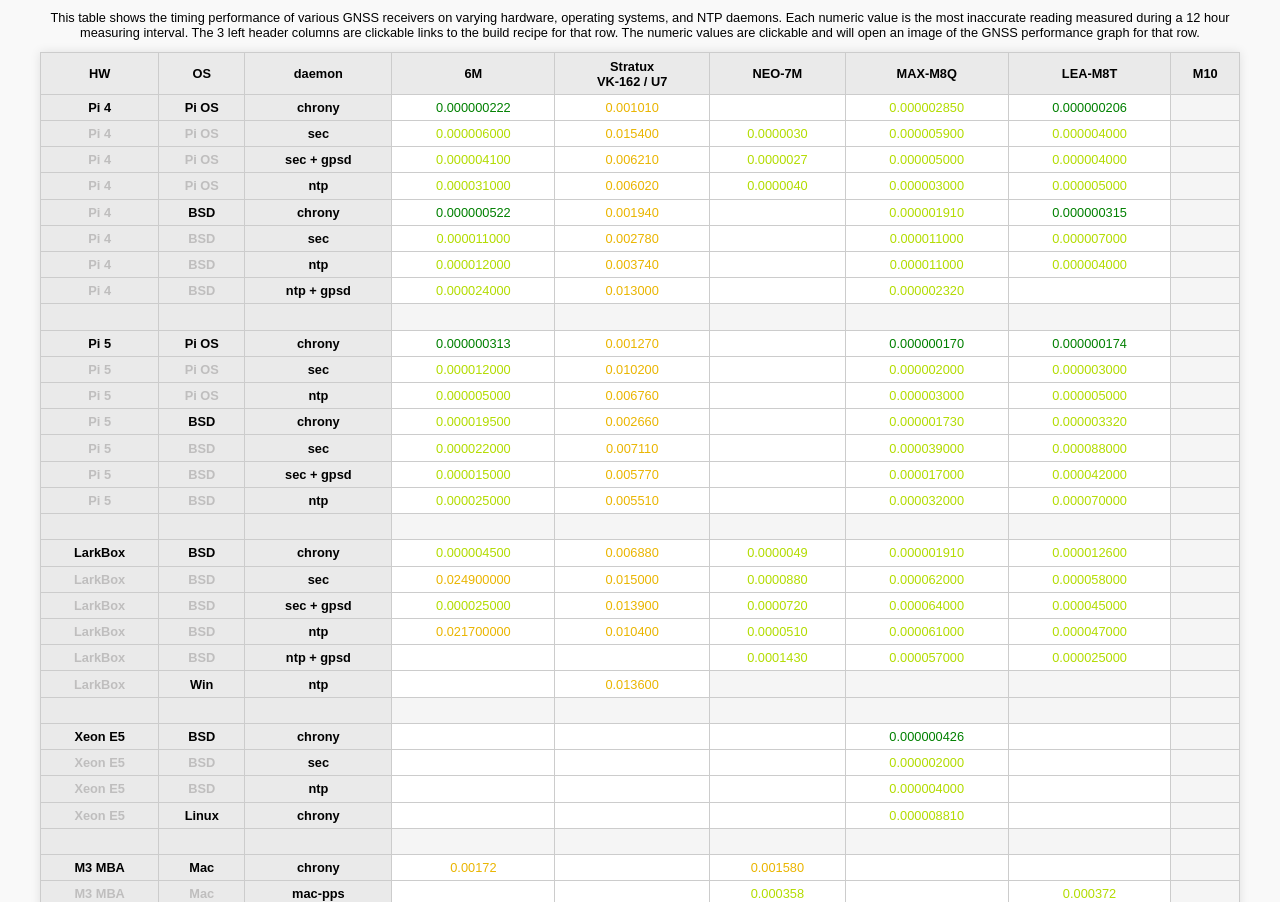
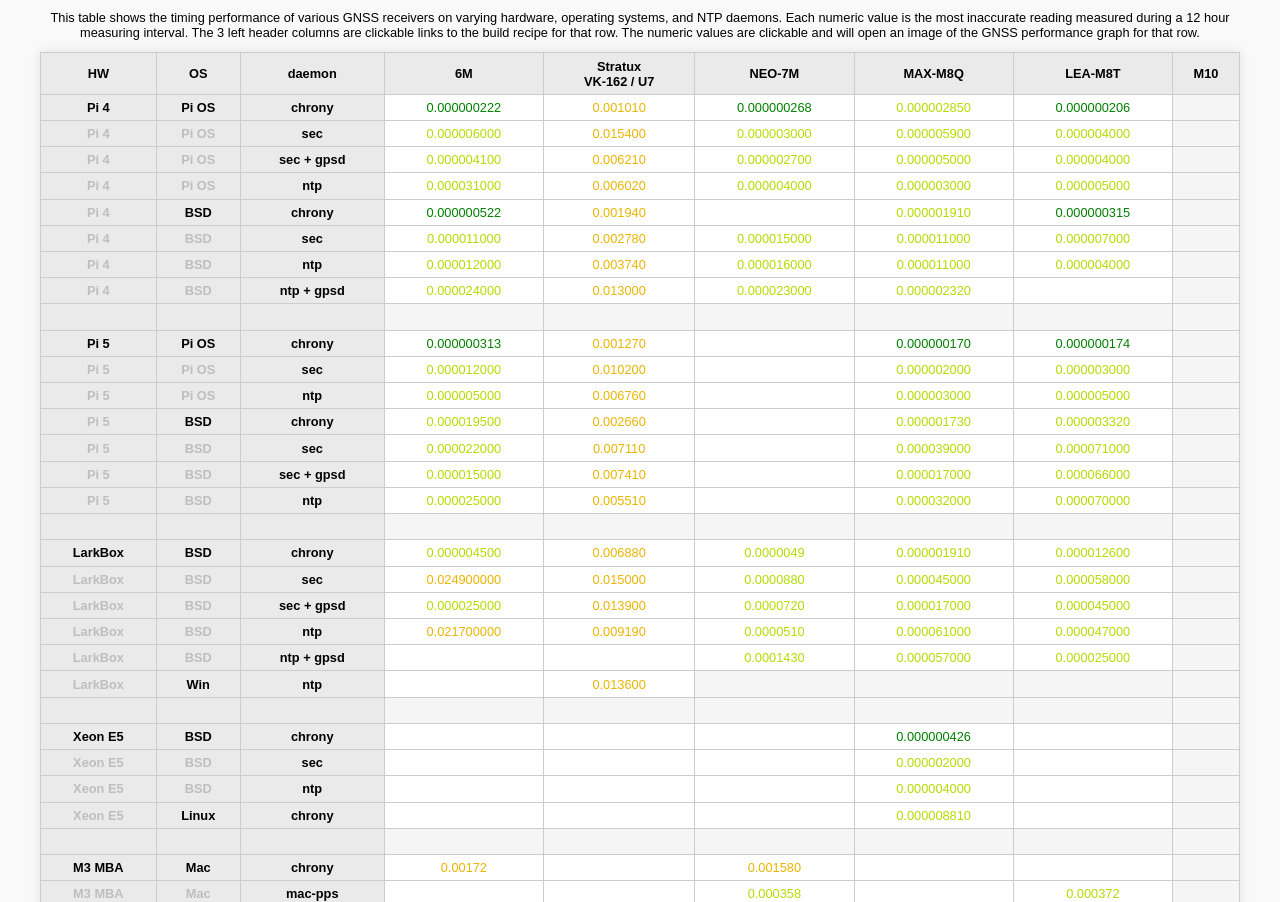
Before and after one commit to BYO-NTP/BYO-NTP.github.io, a website: page htdocs/accuracy.html in a window 1280 px wide. Shown: the part 198-1100 px from the top of the page. Drawn offline with Linux system fonts and the light colour scheme.

Commit message:
accuracy: add pi4 + 7m, updates

```diff
--- a/htdocs/accuracy.html
+++ b/htdocs/accuracy.html
@@ -87,45 +87,45 @@
     </thead>
     <tbody>
       <tr><th>Pi 4</th><th>Pi OS</th><th>chrony</th>
-          <td>0.000000222</td><td>0.001010</td><td>0.0000000</td><td>0.000002850</td><td>0.000000206</td><td></td></tr>
+          <td>0.000000222</td><td>0.001010</td><td>0.000000268</td><td>0.000002850</td><td>0.000000206</td><td></td></tr>
       <tr><th class="grey">Pi 4</th><th class="grey">Pi OS</th><th>sec</th>
-          <td>0.000006000</td><td>0.015400</td><td>0.0000030</td><td>0.000005900</td><td>0.000004000</td><td></td></tr>
+          <td>0.000006000</td><td>0.015400</td><td>0.000003000</td><td>0.000005900</td><td>0.000004000</td><td></td></tr>
       <tr><th class="grey">Pi 4</th><th class="grey">Pi OS</th><th>sec + gpsd</th>
-          <td>0.000004100</td><td>0.006210</td><td>0.0000027</td><td>0.000005000</td><td>0.000004000</td><td></td></tr>
+          <td>0.000004100</td><td>0.006210</td><td>0.000002700</td><td>0.000005000</td><td>0.000004000</td><td></td></tr>
       <tr><th class="grey">Pi 4</th><th class="grey">Pi OS</th><th>ntp</th>
-          <td>0.000031000</td><td>0.006020</td><td>0.0000040</td><td>0.000003000</td><td>0.000005000</td><td></td></tr>
+          <td>0.000031000</td><td>0.006020</td><td>0.000004000</td><td>0.000003000</td><td>0.000005000</td><td></td></tr>
       <tr><th class="grey">Pi 4</th><th>BSD</th><th>chrony</th>
-          <td>0.000000522</td><td>0.001940</td><td>         </td><td>0.000001910</td><td>0.000000315</td><td></td></tr>
+          <td>0.000000522</td><td>0.001940</td><td>           </td><td>0.000001910</td><td>0.000000315</td><td></td></tr>
       <tr><th class="grey">Pi 4</th><th class="grey">BSD</th><th>sec</th>
-          <td>0.000011000</td><td>0.002780</td><td>         </td><td>0.000011000</td><td>0.000007000</td><td></td></tr>
+          <td>0.000011000</td><td>0.002780</td><td>0.000015000</td><td>0.000011000</td><td>0.000007000</td><td></td></tr>
       <tr><th class="grey">Pi 4</th><th class="grey">BSD</th><th>ntp</th>
-          <td>0.000012000</td><td>0.003740</td><td>         </td><td>0.000011000</td><td>0.000004000</td><td></td></tr>
+          <td>0.000012000</td><td>0.003740</td><td>0.000016000</td><td>0.000011000</td><td>0.000004000</td><td></td></tr>
       <tr><th class="grey">Pi 4</th><th class="grey">BSD</th><th>ntp + gpsd</th>
-          <td>0.000024000</td><td>0.013000</td><td>         </td><td>0.000002320</td><td>           </td><td></td></tr>
+          <td>0.000024000</td><td>0.013000</td><td>0.000023000</td><td>0.000002320</td><td>           </td><td></td></tr>
       <tr><th>&nbsp;</th><th></th><th></th><td></td><td></td><td></td><td></td><td></td><td></td></tr>
       <tr><th>Pi 5</th><th>Pi OS</th><th>chrony</th>
-          <td>0.000000313</td><td>0.001270</td><td>         </td><td>0.000000170</td><td>0.000000174</td><td></td></tr>
+          <td>0.000000313</td><td>0.001270</td><td>           </td><td>0.000000170</td><td>0.000000174</td><td></td></tr>
       <tr><th class="grey">Pi 5</th><th class="grey">Pi OS</th><th>sec</th>
-          <td>0.000012000</td><td>0.010200</td><td>         </td><td>0.000002000</td><td>0.000003000</td><td></td></tr>
+          <td>0.000012000</td><td>0.010200</td><td>           </td><td>0.000002000</td><td>0.000003000</td><td></td></tr>
       <tr><th class="grey">Pi 5</th><th class="grey">Pi OS</th><th>ntp</th>
-          <td>0.000005000</td><td>0.006760</td><td>         </td><td>0.000003000</td><td>0.000005000</td><td></td></tr>
+          <td>0.000005000</td><td>0.006760</td><td>           </td><td>0.000003000</td><td>0.000005000</td><td></td></tr>
       <tr><th class="grey">Pi 5</th><th>BSD</th><th>chrony</th>
-          <td>0.000019500</td><td>0.002660</td><td>         </td><td>0.000001730</td><td>0.000003320</td><td></td></tr>
+          <td>0.000019500</td><td>0.002660</td><td>           </td><td>0.000001730</td><td>0.000003320</td><td></td></tr>
       <tr><th class="grey">Pi 5</th><th class="grey">BSD</th><th>sec</th>
-          <td>0.000022000</td><td>0.007110</td><td>         </td><td>0.000039000</td><td>0.000088000</td><td></td></tr>
+          <td>0.000022000</td><td>0.007110</td><td>           </td><td>0.000039000</td><td>0.000071000</td><td></td></tr>
       <tr><th class="grey">Pi 5</th><th class="grey">BSD</th><th>sec + gpsd</th>
-          <td>0.000015000</td><td>0.005770</td><td>         </td><td>0.000017000</td><td>0.000042000</td><td></td></tr>
+          <td>0.000015000</td><td>0.007410</td><td>           </td><td>0.000017000</td><td>0.000066000</td><td></td></tr>
       <tr><th class="grey">Pi 5</th><th class="grey">BSD</th><th>ntp</th>
-          <td>0.000025000</td><td>0.005510</td><td>         </td><td>0.000032000</td><td>0.000070000</td><td></td></tr>
+          <td>0.000025000</td><td>0.005510</td><td>           </td><td>0.000032000</td><td>0.000070000</td><td></td></tr>
       <tr><th>&nbsp;</th><th></th><th></th><td></td>        <td></td><td></td><td></td><td></td><td></td></tr>
       <tr><th>LarkBox</th><th>BSD</th><th>chrony</th>
           <td>0.000004500</td><td>0.006880</td><td>0.0000049</td><td>0.000001910</td><td>0.000012600</td><td></td></tr>
       <tr><th class="grey">LarkBox</th><th class="grey">BSD</th><th>sec</th>
-          <td>0.024900000</td><td>0.015000</td><td>0.0000880</td><td>0.000062000</td><td>0.000058000</td><td></td></tr>
+          <td>0.024900000</td><td>0.015000</td><td>0.0000880</td><td>0.000045000</td><td>0.000058000</td><td></td></tr>
       <tr><th class="grey">LarkBox</th><th class="grey">BSD</th><th>sec + gpsd</th>
-          <td>0.000025000</td><td>0.013900</td><td>0.0000720</td><td>0.000064000</td><td>0.000045000</td><td></td></tr>
+          <td>0.000025000</td><td>0.013900</td><td>0.0000720</td><td>0.000017000</td><td>0.000045000</td><td></td></tr>
       <tr><th class="grey">LarkBox</th><th class="grey">BSD</th><th>ntp</th>
-          <td>0.021700000</td><td>0.010400</td><td>0.0000510</td><td>0.000061000</td><td>0.000047000</td><td></td></tr>
+          <td>0.021700000</td><td>0.009190</td><td>0.0000510</td><td>0.000061000</td><td>0.000047000</td><td></td></tr>
       <tr><th class="grey">LarkBox</th><th class="grey">BSD</th><th>ntp + gpsd</th>
           <td>           </td><td>        </td><td>0.0001430</td><td>0.000057000</td><td>0.000025000</td><td></td></tr>
       <tr><th class="grey">LarkBox</th><th>Win</th><th>ntp</th>
```
